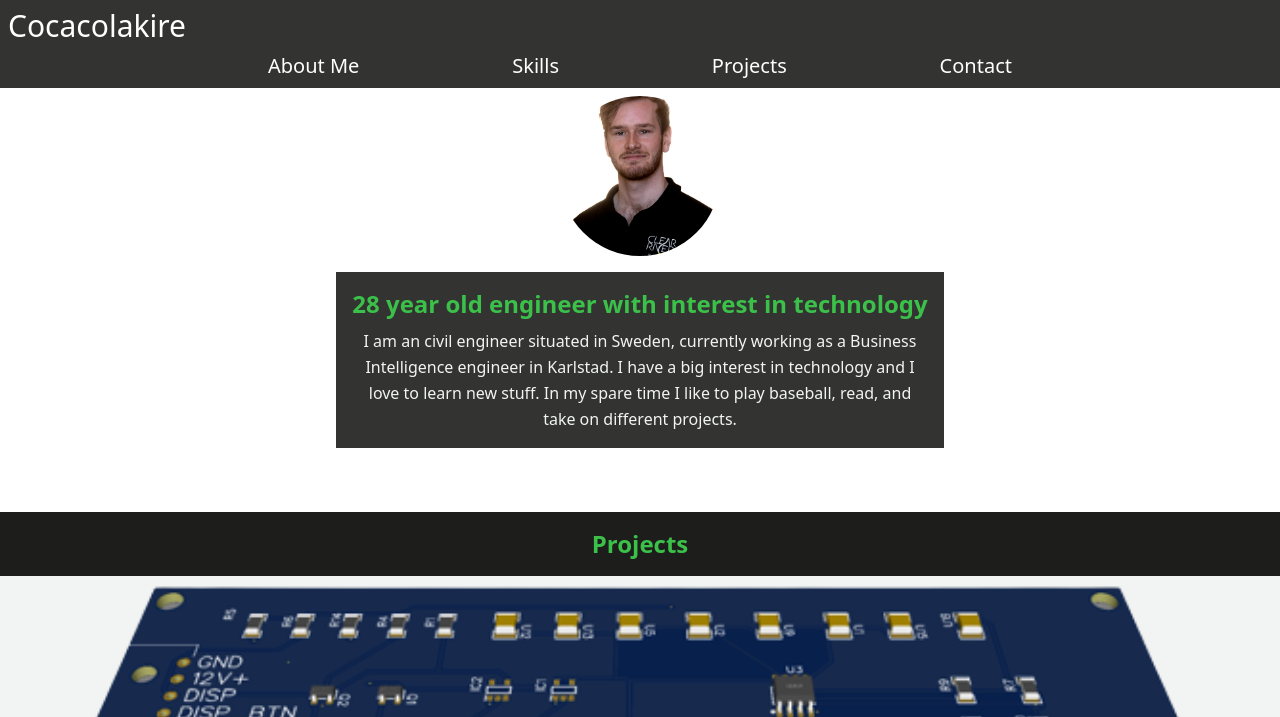
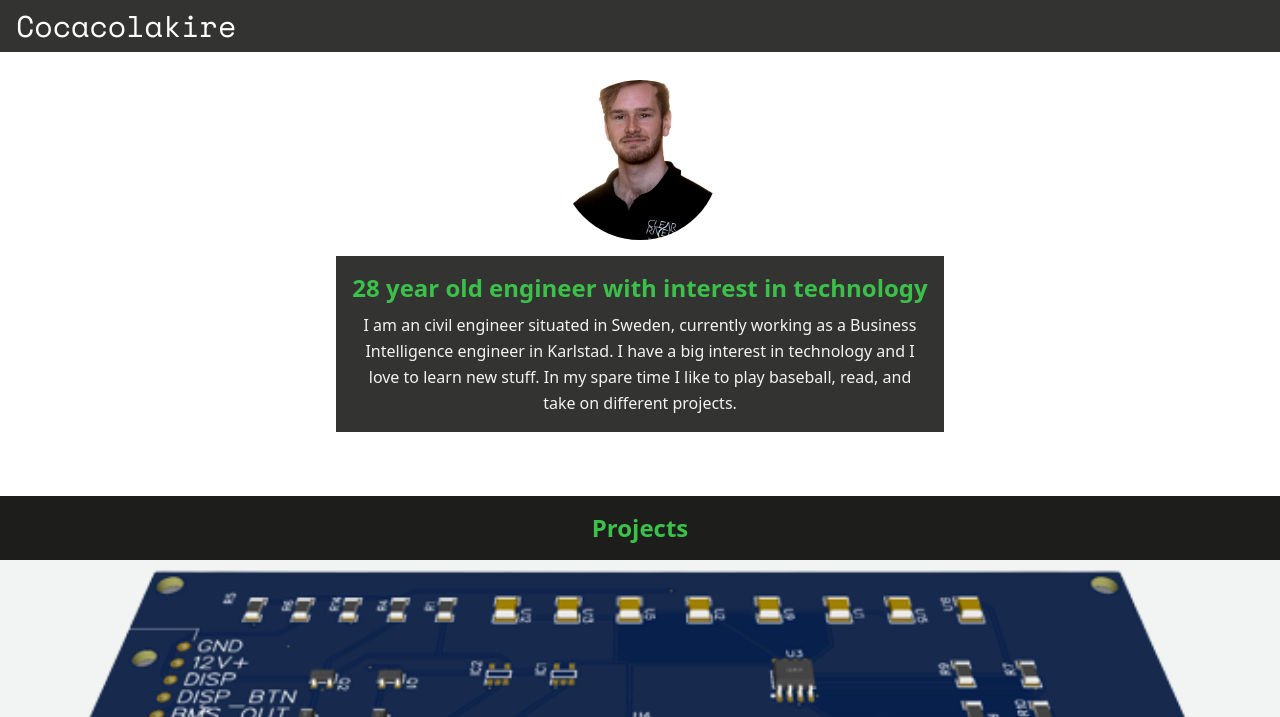
Before and after one commit to cocacolakire/cocacolakire.github.io, a plain HTML site: page index.html in a window 1280 px wide. Shown: the top 717 px of the page. Drawn offline with nearby package versions, Linux system fonts and the light colour scheme.

Commit message:
Remove nav
Remove nav entirely
font change h1
clean up scroll-mt-*

```diff
--- a/index.html
+++ b/index.html
@@ -17,20 +17,12 @@
     ></script>
   </head>
   <body>
-    <header class="fixed top-0 w-full z-[2] bg-[rgba(29,29,27,0.9)] text-[#F2F4F3] pb-2">
-      <h1 class="p-2 text-3xl text-white">Cocacolakire</h1>
-      <nav class="flex justify-around">
-        <ul class="flex w-full xl:w-[60%] 2xl:w-[30%] justify-between sm:px-3">
-          <li><a href="#aboutMe" class="text-xl text-white no-underline hover:text-[#2596BE] cursor-pointer">About Me</a></li>
-          <li><a href="#skillSection" class="text-xl text-white no-underline hover:text-[#2596BE] cursor-pointer">Skills</a></li>
-          <li><a href="#projects" class="text-xl text-white no-underline hover:text-[#2596BE] cursor-pointer">Projects</a></li>
-          <li class="text-xl text-white">Contact</li>
-        </ul>
-      </nav>
+    <header class="fixed top-0 w-full z-[2] bg-[rgba(29,29,27,0.9)] text-[#F2F4F3] py-2">
+      <h1 class="px-4 text-3xl text-white font-['Space_Mono']">Cocacolakire</h1>
     </header>
 
-    <main class="pt-28 md:pt-24 lg:pt-20">
-      <div id="aboutMe" class="scroll-mt-28 md:scroll-mt-24 lg:scroll-mt-20 p-4 w-[90%] sm:w-[70%] lg:w-1/2 mx-auto flex flex-col items-center gap-4">
+    <main class="pt-16">
+      <div id="aboutMe" class="p-4 w-[90%] sm:w-[70%] lg:w-1/2 mx-auto flex flex-col items-center gap-4">
         <section class="w-40 h-40 flex-shrink-0 overflow-hidden rounded-full border-[0.8rem] border-[rgb(29,29,27)]">
           <img
             id="profPic"
@@ -50,7 +42,7 @@
         </aside>
       </div>
 
-      <div id="projects" x-data="carouselData()" class="scroll-mt-28 md:scroll-mt-24 lg:scroll-mt-20 bg-[rgb(242,244,243)] mt-12">
+      <div id="projects" x-data="carouselData()" class=" bg-[rgb(242,244,243)] mt-12">
         <div class="bg-[rgb(29,29,27)] w-full text-center py-4">
           <h2 class="text-2xl text-[#3BC14A] font-bold">Projects</h2>
         </div>
@@ -68,7 +60,7 @@
         </div>
       </div>
 
-      <div id="skillSection" class="scroll-mt-28 md:scroll-mt-24 lg:scroll-mt-20 bg-[rgba(29,29,27,0.9)] w-4/5 sm:w-1/2 mx-auto mt-12 mb-32 py-4 text-center">
+      <div id="skillSection" class=" bg-[rgba(29,29,27,0.9)] w-4/5 sm:w-1/2 mx-auto mt-12 mb-32 py-4 text-center">
         <h2 class="text-2xl text-[#3BC14A] font-bold">Skills</h2>
         <span class="pt-4 flex flex-wrap justify-around">
           <i class="fa fa-brands fa-github text-white text-5xl"></i>
```
